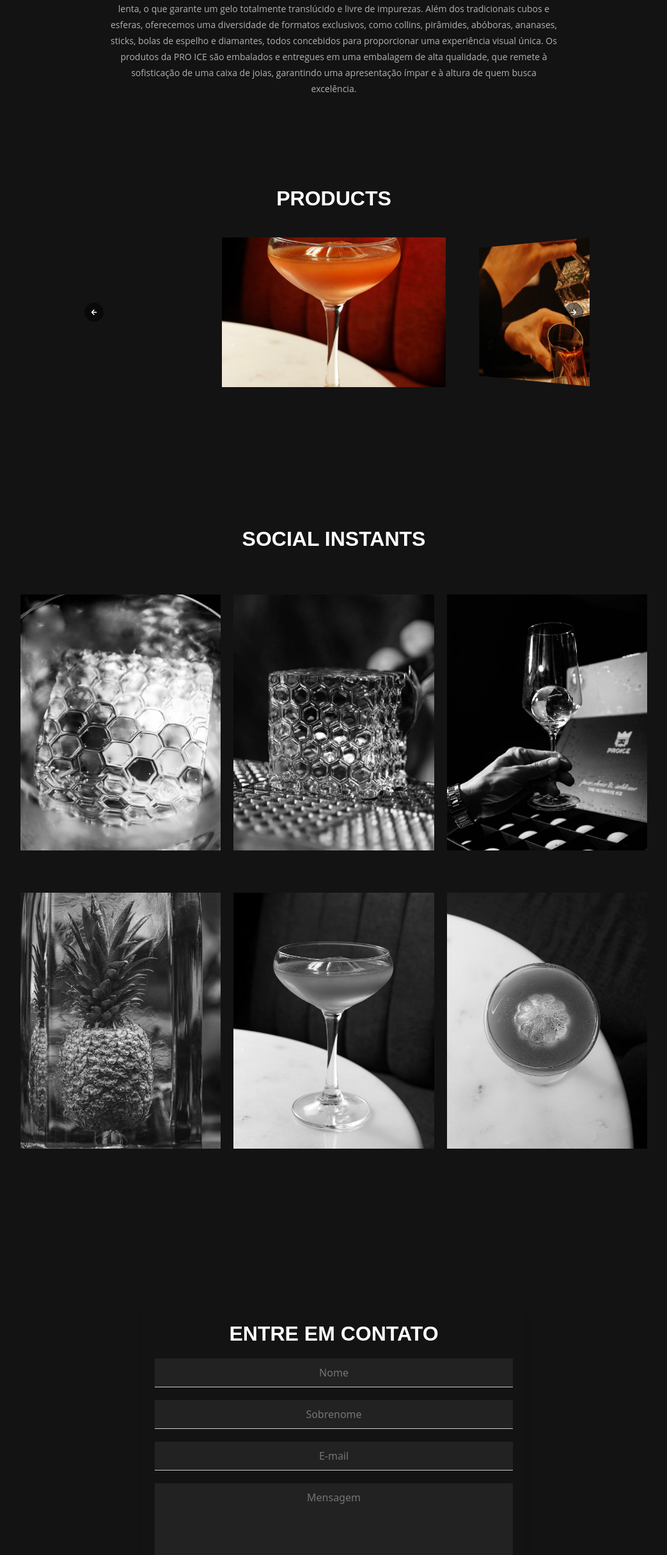
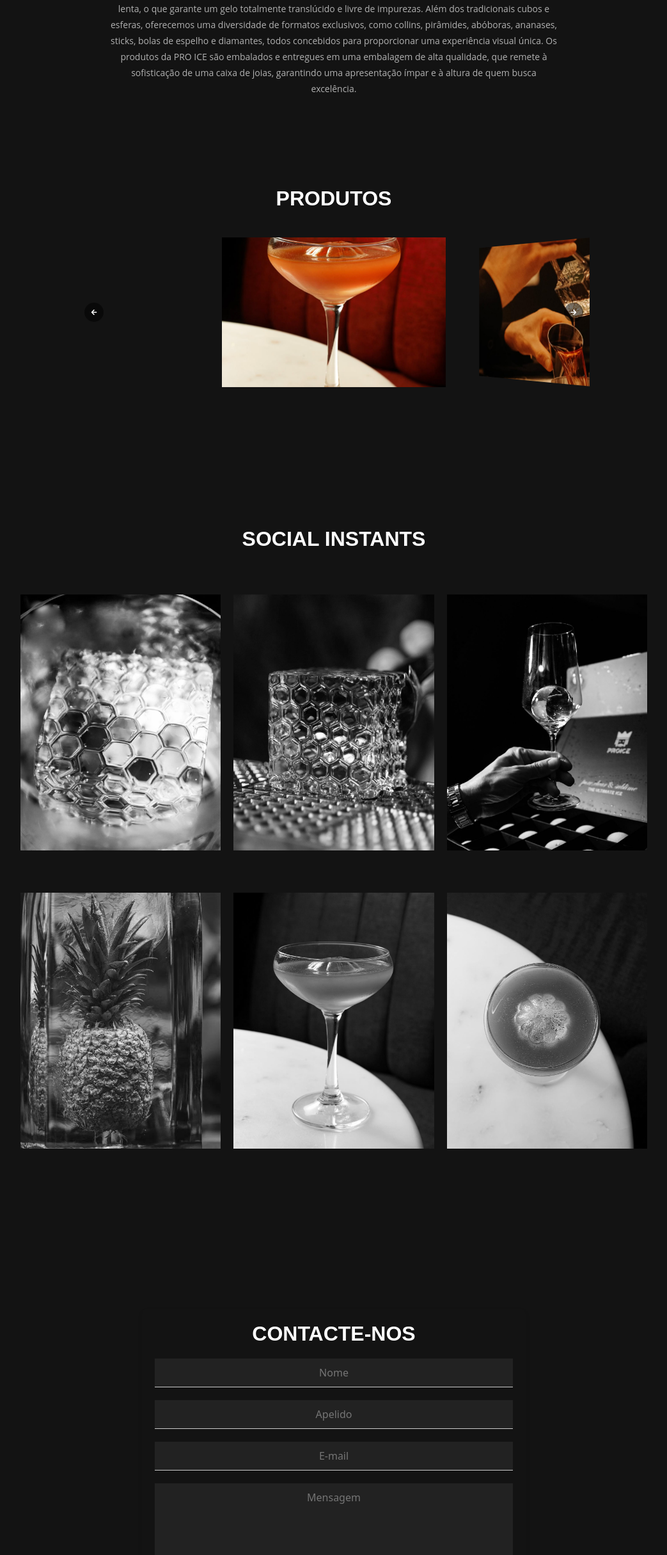
Before and after one commit to RiccardoBres/ProIce, a React (Create React App) app: page / in a window 1280 px wide. Shown: the part 1790-4220 px from the top of the page at 64% size, without its empty margins (118-1161 px from the left). Built offline with nearby package versions, Linux system fonts and the light colour scheme.

Commit message:
updated titles language

```diff
--- a/src/App.js
+++ b/src/App.js
@@ -1,5 +1,5 @@
 import React from 'react'
-import { HashRouter as Router, Routes, Route } from 'react-router-dom';
+import { BrowserRouter as Router, Routes, Route } from 'react-router-dom';
 import 'bootstrap/dist/css/bootstrap.min.css';
 import ScrollToTop from './Hooks/ScroolToTop';
 import Home from './Pages/Home';
--- a/src/Components/Molecules/FormMolecules/ContactForm.jsx
+++ b/src/Components/Molecules/FormMolecules/ContactForm.jsx
@@ -59,10 +59,10 @@ const ContactForm = () => {
   return (
     <FormWrapper>
       <ToastContainer position="top-right" autoClose={3000} />
-      <FormTitle>ENTRE EM CONTATO</FormTitle>
+      <FormTitle>CONTACTE-NOS</FormTitle>
       <Form onSubmit={handleSubmit}>
         <Input type="text" name="name" placeholder="Nome" value={formData.name} onChange={handleChange} required />
-        <Input type="text" name="surname" placeholder="Sobrenome" value={formData.surname} onChange={handleChange} required />
+        <Input type="text" name="surname" placeholder="Apelido" value={formData.surname} onChange={handleChange} required />
         <Input type="email" name="email" placeholder="E-mail" value={formData.email} onChange={handleChange} required />
         <Textarea name="message" placeholder="Mensagem" rows="5" value={formData.message} onChange={handleChange} required />
         <CheckboxContainer>
--- a/src/Components/Organisms/NavbarOrganism/ResponsiveNavbar.jsx
+++ b/src/Components/Organisms/NavbarOrganism/ResponsiveNavbar.jsx
@@ -171,10 +171,6 @@ const Offcanvas = styled.div`
     color: white;
     text-transform: uppercase;
     transition: color 0.2s ease;
-
-    &:hover {
-      color: rgb(182, 169, 101);
-    }
   }
 `;
 
--- a/src/Components/Organisms/ProductCarouselOrganism/ProductOrganism.jsx
+++ b/src/Components/Organisms/ProductCarouselOrganism/ProductOrganism.jsx
@@ -24,7 +24,7 @@ const ProductOrganism = () => {
         whileInView="visible"
         viewport={{ once: true, amount: 0.3 }}
       >
-        <CustomTitle text={'PRODUCTS'} />
+        <CustomTitle text={'PRODUTOS'} />
       </motion.div>
       <motion.div
         className="carousel-container"
--- a/src/Components/Organisms/WhereOrganism/WhereToFindUs.jsx
+++ b/src/Components/Organisms/WhereOrganism/WhereToFindUs.jsx
@@ -7,7 +7,7 @@ import GoogleMaps from '../../Molecules/MapsMolecules/GoogleMaps';
 const WhereToFindUs = () => {
   return (
     <ContainerMaps>
-        <CustomTitle text='WHERE TO FIND US' className='title-maps'/>
+        <CustomTitle text='ONDE NOS ENCONTRAR' className='title-maps'/>
         <GoogleMaps/>
         <ContainerInfo>
         <CustomTitle text='IBEROCUBE LDA' className='mb-5'/>
@@ -41,12 +41,12 @@ const ContainerMaps = styled.div`
     .title-maps{
         text-align: center;
         color: white;
-        font-size: 3rem;
+        font-size: 2.5rem;
         margin-top: 10rem;
         margin-bottom: 5rem;
 
         @media (max-width: 768px) {
-            font-size: 2rem;
+            font-size: 1.8rem;
             margin-top: 15rem;
   }
     }
```
